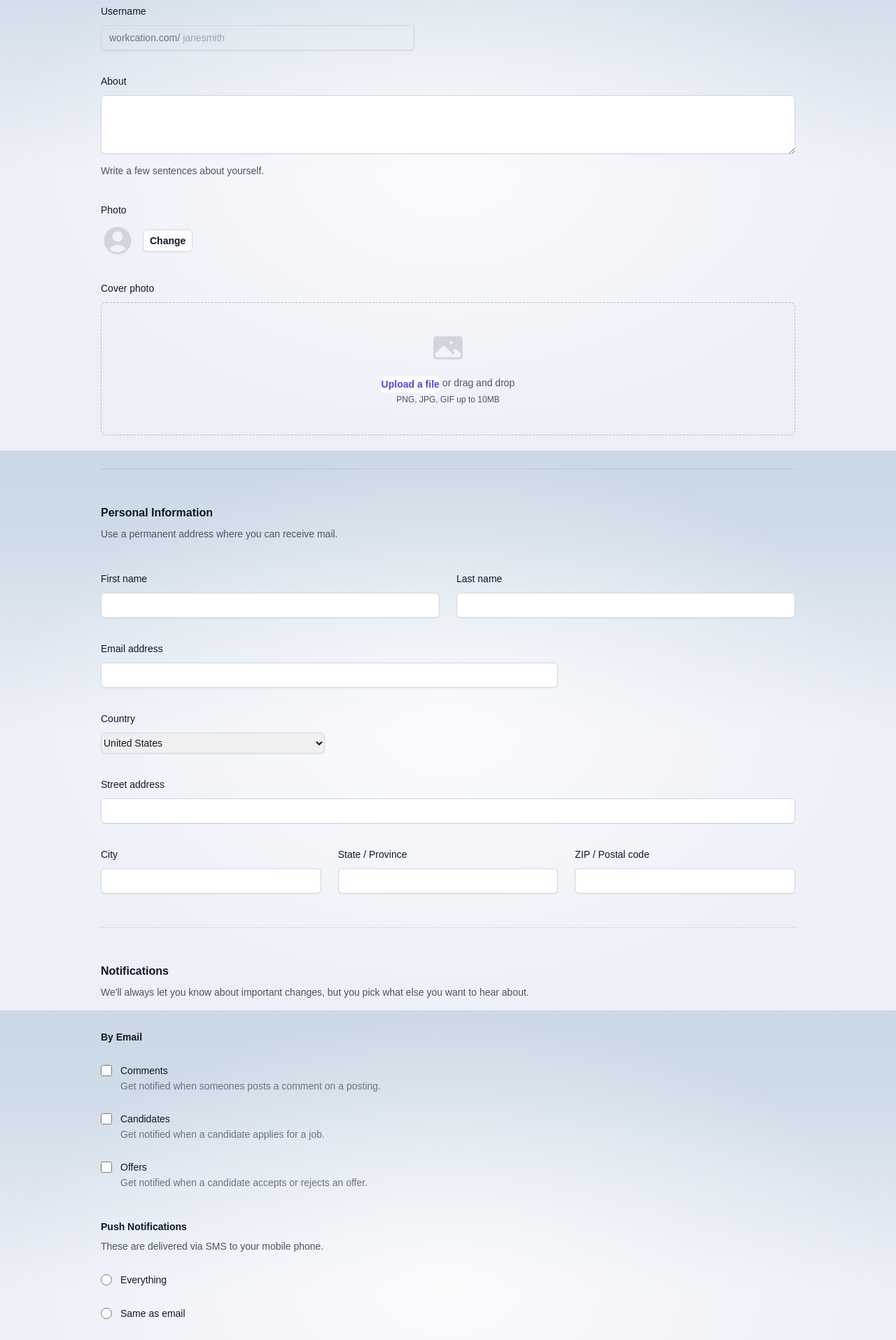
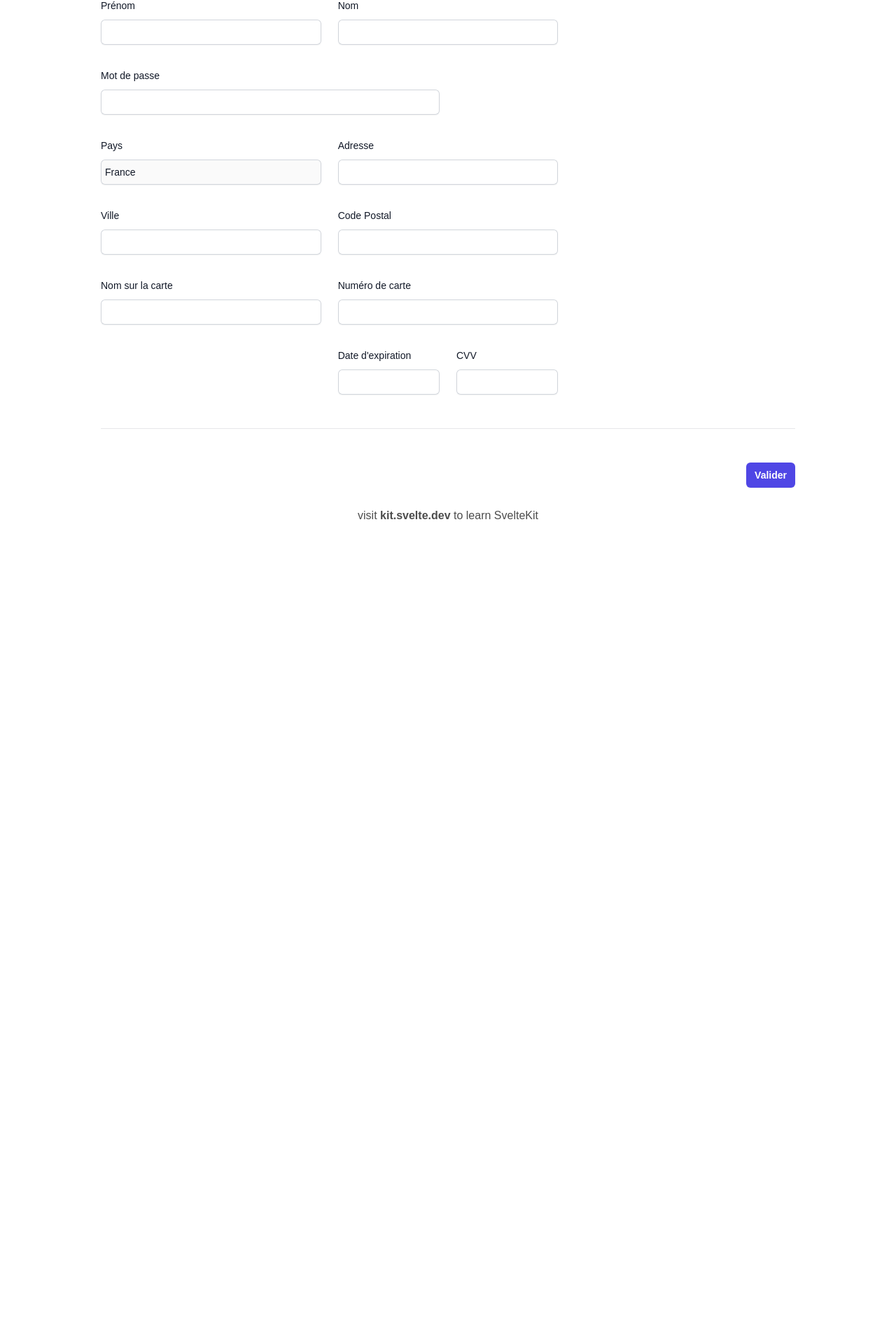
Before and after one commit to Leocoyere/securite-des-donnees, a SvelteKit app in the folder frontend/: page /signup in a window 1280 px wide. Shown: the part 156-2071 px from the top of the page at 70% size. After the commit the page ends 917 px from the top, so only its background shows below. Built offline with nearby package versions, Linux system fonts and the light colour scheme.

Commit message:
page signup

```diff
--- a/frontend/src/routes/Header.svelte
+++ b/frontend/src/routes/Header.svelte
@@ -21,6 +21,12 @@
 			</li>
 			<li aria-current={$page.url.pathname === '/about' ? 'page' : undefined}>
 				<a href="/about">About</a>
+			</li>
+			<li aria-current={$page.url.pathname === '/signup' ? 'page' : undefined}>
+				<a href="/signup">Signup</a>
+			</li>
+			<li aria-current={$page.url.pathname === '/login' ? 'page' : undefined}>
+				<a href="/login">Login</a>
 			</li>
 		</ul>
 		<svg viewBox="0 0 2 3" aria-hidden="true">
--- a/frontend/src/routes/signup/+page.svelte
+++ b/frontend/src/routes/signup/+page.svelte
@@ -1,187 +1,90 @@
-<form>
+<form class="mt-auto mb-0">
+<h1 class="mb-4 text-5xl font-extrabold text-gray-900">S'inscrire</h1>
+
   <div class="space-y-12">
     <div class="border-b border-gray-900/10 pb-12">
-      <h2 class="text-base font-semibold leading-7 text-gray-900">Profile</h2>
-      <p class="mt-1 text-sm leading-6 text-gray-600">This information will be displayed publicly so be careful what you share.</p>
-
       <div class="mt-10 grid grid-cols-1 gap-x-6 gap-y-8 sm:grid-cols-6">
-        <div class="sm:col-span-4">
-          <label for="username" class="block text-sm font-medium leading-6 text-gray-900">Username</label>
+	  <div class="sm:col-span-2">
+          <label for="first-name" class="block text-sm font-medium leading-6 text-gray-900">Prénom</label>
           <div class="mt-2">
-            <div class="flex rounded-md shadow-sm ring-1 ring-inset ring-gray-300 focus-within:ring-2 focus-within:ring-inset focus-within:ring-indigo-600 sm:max-w-md">
-              <span class="flex select-none items-center pl-3 text-gray-500 sm:text-sm">workcation.com/</span>
-              <input type="text" name="username" id="username" autocomplete="username" class="block flex-1 border-0 bg-transparent py-1.5 pl-1 text-gray-900 placeholder:text-gray-400 focus:ring-0 sm:text-sm sm:leading-6" placeholder="janesmith">
-            </div>
+            <input type="text" name="first-name" id="first-name" class="block w-full rounded-md border-0 py-1.5 px-1.5 text-gray-900 shadow-sm ring-1 ring-inset ring-gray-300 placeholder:text-gray-400 focus:ring-2 focus:ring-inset focus:ring-indigo-600 sm:text-sm sm:leading-6">
           </div>
         </div>
 
-        <div class="col-span-full">
-          <label for="about" class="block text-sm font-medium leading-6 text-gray-900">About</label>
+        <div class="sm:col-span-2">
+          <label for="last-name" class="block text-sm font-medium leading-6 text-gray-900">Nom</label>
           <div class="mt-2">
-            <textarea id="about" name="about" rows="3" class="block w-full rounded-md border-0 py-1.5 text-gray-900 shadow-sm ring-1 ring-inset ring-gray-300 placeholder:text-gray-400 focus:ring-2 focus:ring-inset focus:ring-indigo-600 sm:text-sm sm:leading-6"></textarea>
-          </div>
-          <p class="mt-3 text-sm leading-6 text-gray-600">Write a few sentences about yourself.</p>
-        </div>
-
-        <div class="col-span-full">
-          <label for="photo" class="block text-sm font-medium leading-6 text-gray-900">Photo</label>
-          <div class="mt-2 flex items-center gap-x-3">
-            <svg class="h-12 w-12 text-gray-300" viewBox="0 0 24 24" fill="currentColor" aria-hidden="true">
-              <path fill-rule="evenodd" d="M18.685 19.097A9.723 9.723 0 0021.75 12c0-5.385-4.365-9.75-9.75-9.75S2.25 6.615 2.25 12a9.723 9.723 0 003.065 7.097A9.716 9.716 0 0012 21.75a9.716 9.716 0 006.685-2.653zm-12.54-1.285A7.486 7.486 0 0112 15a7.486 7.486 0 015.855 2.812A8.224 8.224 0 0112 20.25a8.224 8.224 0 01-5.855-2.438zM15.75 9a3.75 3.75 0 11-7.5 0 3.75 3.75 0 017.5 0z" clip-rule="evenodd" />
-            </svg>
-            <button type="button" class="rounded-md bg-white px-2.5 py-1.5 text-sm font-semibold text-gray-900 shadow-sm ring-1 ring-inset ring-gray-300 hover:bg-gray-50">Change</button>
-          </div>
-        </div>
-
-        <div class="col-span-full">
-          <label for="cover-photo" class="block text-sm font-medium leading-6 text-gray-900">Cover photo</label>
-          <div class="mt-2 flex justify-center rounded-lg border border-dashed border-gray-900/25 px-6 py-10">
-            <div class="text-center">
-              <svg class="mx-auto h-12 w-12 text-gray-300" viewBox="0 0 24 24" fill="currentColor" aria-hidden="true">
-                <path fill-rule="evenodd" d="M1.5 6a2.25 2.25 0 012.25-2.25h16.5A2.25 2.25 0 0122.5 6v12a2.25 2.25 0 01-2.25 2.25H3.75A2.25 2.25 0 011.5 18V6zM3 16.06V18c0 .414.336.75.75.75h16.5A.75.75 0 0021 18v-1.94l-2.69-2.689a1.5 1.5 0 00-2.12 0l-.88.879.97.97a.75.75 0 11-1.06 1.06l-5.16-5.159a1.5 1.5 0 00-2.12 0L3 16.061zm10.125-7.81a1.125 1.125 0 112.25 0 1.125 1.125 0 01-2.25 0z" clip-rule="evenodd" />
-              </svg>
-              <div class="mt-4 flex text-sm leading-6 text-gray-600">
-                <label for="file-upload" class="relative cursor-pointer rounded-md bg-white font-semibold text-indigo-600 focus-within:outline-none focus-within:ring-2 focus-within:ring-indigo-600 focus-within:ring-offset-2 hover:text-indigo-500">
-                  <span>Upload a file</span>
-                  <input id="file-upload" name="file-upload" type="file" class="sr-only">
-                </label>
-                <p class="pl-1">or drag and drop</p>
-              </div>
-              <p class="text-xs leading-5 text-gray-600">PNG, JPG, GIF up to 10MB</p>
-            </div>
-          </div>
-        </div>
-      </div>
-    </div>
-
-    <div class="border-b border-gray-900/10 pb-12">
-      <h2 class="text-base font-semibold leading-7 text-gray-900">Personal Information</h2>
-      <p class="mt-1 text-sm leading-6 text-gray-600">Use a permanent address where you can receive mail.</p>
-
-      <div class="mt-10 grid grid-cols-1 gap-x-6 gap-y-8 sm:grid-cols-6">
-        <div class="sm:col-span-3">
-          <label for="first-name" class="block text-sm font-medium leading-6 text-gray-900">First name</label>
-          <div class="mt-2">
-            <input type="text" name="first-name" id="first-name" autocomplete="given-name" class="block w-full rounded-md border-0 py-1.5 text-gray-900 shadow-sm ring-1 ring-inset ring-gray-300 placeholder:text-gray-400 focus:ring-2 focus:ring-inset focus:ring-indigo-600 sm:text-sm sm:leading-6">
+            <input type="text" name="last-name" id="last-name" class="block w-full rounded-md border-0 py-1.5 px-1.5 text-gray-900 shadow-sm ring-1 ring-inset ring-gray-300 placeholder:text-gray-400 focus:ring-2 focus:ring-inset focus:ring-indigo-600 sm:text-sm sm:leading-6">
           </div>
         </div>
 
 		<div class="sm:col-span-3">
-          <label for="last-name" class="block text-sm font-medium leading-6 text-gray-900">Last name</label>
+          <label for="password" class="block text-sm font-medium leading-6 text-gray-900">Mot de passe</label>
           <div class="mt-2">
-            <input type="text" name="last-name" id="last-name" autocomplete="family-name" class="block w-full rounded-md border-0 py-1.5 text-gray-900 shadow-sm ring-1 ring-inset ring-gray-300 placeholder:text-gray-400 focus:ring-2 focus:ring-inset focus:ring-indigo-600 sm:text-sm sm:leading-6">
-          </div>
-        </div>
-
-        <div class="sm:col-span-4">
-          <label for="email" class="block text-sm font-medium leading-6 text-gray-900">Email address</label>
-          <div class="mt-2">
-            <input id="email" name="email" type="email" autocomplete="email" class="block w-full rounded-md border-0 py-1.5 text-gray-900 shadow-sm ring-1 ring-inset ring-gray-300 placeholder:text-gray-400 focus:ring-2 focus:ring-inset focus:ring-indigo-600 sm:text-sm sm:leading-6">
-          </div>
-        </div>
-
-        <div class="sm:col-span-3">
-          <label for="country" class="block text-sm font-medium leading-6 text-gray-900">Country</label>
-          <div class="mt-2">
-            <select id="country" name="country" autocomplete="country-name" class="block w-full rounded-md border-0 py-1.5 text-gray-900 shadow-sm ring-1 ring-inset ring-gray-300 focus:ring-2 focus:ring-inset focus:ring-indigo-600 sm:max-w-xs sm:text-sm sm:leading-6">
-              <option>United States</option>
-              <option>Canada</option>
-              <option>Mexico</option>
-            </select>
-          </div>
-        </div>
-
-        <div class="col-span-full">
-          <label for="street-address" class="block text-sm font-medium leading-6 text-gray-900">Street address</label>
-          <div class="mt-2">
-            <input type="text" name="street-address" id="street-address" autocomplete="street-address" class="block w-full rounded-md border-0 py-1.5 text-gray-900 shadow-sm ring-1 ring-inset ring-gray-300 placeholder:text-gray-400 focus:ring-2 focus:ring-inset focus:ring-indigo-600 sm:text-sm sm:leading-6">
+            <input type="password" name="password" id="password" class="block w-full rounded-md border-0 py-1.5 px-1.5 text-gray-900 shadow-sm ring-1 ring-inset ring-gray-300 placeholder:text-gray-400 focus:ring-2 focus:ring-inset focus:ring-indigo-600 sm:text-sm sm:leading-6">
           </div>
         </div>
 
         <div class="sm:col-span-2 sm:col-start-1">
-          <label for="city" class="block text-sm font-medium leading-6 text-gray-900">City</label>
+          <label for="country" class="block text-sm font-medium leading-6 text-gray-900">Pays</label>
           <div class="mt-2">
-            <input type="text" name="city" id="city" autocomplete="address-level2" class="block w-full rounded-md border-0 py-1.5 text-gray-900 shadow-sm ring-1 ring-inset ring-gray-300 placeholder:text-gray-400 focus:ring-2 focus:ring-inset focus:ring-indigo-600 sm:text-sm sm:leading-6">
+            <input type="text" disabled value="France" name="country" id="country" class="block w-full rounded-md border-0 py-1.5 px-1.5 text-gray-900 shadow-sm ring-1 ring-inset ring-gray-300 placeholder:text-gray-400 focus:ring-2 focus:ring-inset focus:ring-indigo-600 sm:text-sm sm:leading-6">
           </div>
         </div>
 
         <div class="sm:col-span-2">
-          <label for="region" class="block text-sm font-medium leading-6 text-gray-900">State / Province</label>
+          <label for="address" class="block text-sm font-medium leading-6 text-gray-900">Adresse</label>
           <div class="mt-2">
-            <input type="text" name="region" id="region" autocomplete="address-level1" class="block w-full rounded-md border-0 py-1.5 text-gray-900 shadow-sm ring-1 ring-inset ring-gray-300 placeholder:text-gray-400 focus:ring-2 focus:ring-inset focus:ring-indigo-600 sm:text-sm sm:leading-6">
+            <input type="text" name="address" id="address" class="block w-full rounded-md border-0 py-1.5 px-1.5 text-gray-900 shadow-sm ring-1 ring-inset ring-gray-300 placeholder:text-gray-400 focus:ring-2 focus:ring-inset focus:ring-indigo-600 sm:text-sm sm:leading-6">
+          </div>
+        </div>
+
+        <div class="sm:col-span-2 sm:col-start-1">
+          <label for="city" class="block text-sm font-medium leading-6 text-gray-900">Ville</label>
+          <div class="mt-2">
+            <input type="text" name="city" id="city" class="block w-full rounded-md border-0 py-1.5 px-1.5 text-gray-900 shadow-sm ring-1 ring-inset ring-gray-300 placeholder:text-gray-400 focus:ring-2 focus:ring-inset focus:ring-indigo-600 sm:text-sm sm:leading-6">
           </div>
         </div>
 
         <div class="sm:col-span-2">
-          <label for="postal-code" class="block text-sm font-medium leading-6 text-gray-900">ZIP / Postal code</label>
+          <label for="zip-code" class="block text-sm font-medium leading-6 text-gray-900">Code Postal</label>
           <div class="mt-2">
-            <input type="text" name="postal-code" id="postal-code" autocomplete="postal-code" class="block w-full rounded-md border-0 py-1.5 text-gray-900 shadow-sm ring-1 ring-inset ring-gray-300 placeholder:text-gray-400 focus:ring-2 focus:ring-inset focus:ring-indigo-600 sm:text-sm sm:leading-6">
-          </div>
-        </div>
+            <input type="number" name="zip-code" id="zip-code" class="block w-full rounded-md border-0 py-1.5 px-1.5 text-gray-900 shadow-sm ring-1 ring-inset ring-gray-300 placeholder:text-gray-400 focus:ring-2 focus:ring-inset focus:ring-indigo-600 sm:text-sm sm:leading-6">
           </div>
         </div>
 
-    <div class="border-b border-gray-900/10 pb-12">
-      <h2 class="text-base font-semibold leading-7 text-gray-900">Notifications</h2>
-      <p class="mt-1 text-sm leading-6 text-gray-600">We'll always let you know about important changes, but you pick what else you want to hear about.</p>
-
-      <div class="mt-10 space-y-10">
-        <fieldset>
-          <legend class="text-sm font-semibold leading-6 text-gray-900">By Email</legend>
-          <div class="mt-6 space-y-6">
-            <div class="relative flex gap-x-3">
-              <div class="flex h-6 items-center">
-                <input id="comments" name="comments" type="checkbox" class="h-4 w-4 rounded border-gray-300 text-indigo-600 focus:ring-indigo-600">
-              </div>
-              <div class="text-sm leading-6">
-                <label for="comments" class="font-medium text-gray-900">Comments</label>
-                <p class="text-gray-500">Get notified when someones posts a comment on a posting.</p>
+		<div class="sm:col-start-1 sm:col-span-2">
+          <label for="card-name" class="block text-sm font-medium leading-6 text-gray-900">Nom sur la carte</label>
+          <div class="mt-2">
+            <input type="text" name="card-name" id="card-name" class="block w-full rounded-md border-0 py-1.5 px-1.5 text-gray-900 shadow-sm ring-1 ring-inset ring-gray-300 placeholder:text-gray-400 focus:ring-2 focus:ring-inset focus:ring-indigo-600 sm:text-sm sm:leading-6">
           </div>
         </div>
-            <div class="relative flex gap-x-3">
-              <div class="flex h-6 items-center">
-                <input id="candidates" name="candidates" type="checkbox" class="h-4 w-4 rounded border-gray-300 text-indigo-600 focus:ring-indigo-600">
-              </div>
-              <div class="text-sm leading-6">
-                <label for="candidates" class="font-medium text-gray-900">Candidates</label>
-                <p class="text-gray-500">Get notified when a candidate applies for a job.</p>
+
+        <div class="sm:col-span-2">
+          <label for="card-number" class="block text-sm font-medium leading-6 text-gray-900">Numéro de carte</label>
+          <div class="mt-2">
+            <input type="text" name="card-number" id="card-number" class="block w-full rounded-md border-0 py-1.5 px-1.5 text-gray-900 shadow-sm ring-1 ring-inset ring-gray-300 placeholder:text-gray-400 focus:ring-2 focus:ring-inset focus:ring-indigo-600 sm:text-sm sm:leading-6">
           </div>
         </div>
-            <div class="relative flex gap-x-3">
-              <div class="flex h-6 items-center">
-                <input id="offers" name="offers" type="checkbox" class="h-4 w-4 rounded border-gray-300 text-indigo-600 focus:ring-indigo-600">
-              </div>
-              <div class="text-sm leading-6">
-                <label for="offers" class="font-medium text-gray-900">Offers</label>
-                <p class="text-gray-500">Get notified when a candidate accepts or rejects an offer.</p>
+
+		<div class="sm:col-start-3 sm:col-span-1">
+          <label for="card-expiration" class="block text-sm font-medium leading-6 text-gray-900">Date d'expiration</label>
+          <div class="mt-2">
+            <input type="text" name="card-expiration" id="card-expiration" class="block w-full rounded-md border-0 py-1.5 px-1.5 text-gray-900 shadow-sm ring-1 ring-inset ring-gray-300 placeholder:text-gray-400 focus:ring-2 focus:ring-inset focus:ring-indigo-600 sm:text-sm sm:leading-6">
           </div>
         </div>
-          </div>
-        </fieldset>
-        <fieldset>
-          <legend class="text-sm font-semibold leading-6 text-gray-900">Push Notifications</legend>
-          <p class="mt-1 text-sm leading-6 text-gray-600">These are delivered via SMS to your mobile phone.</p>
-          <div class="mt-6 space-y-6">
-            <div class="flex items-center gap-x-3">
-              <input id="push-everything" name="push-notifications" type="radio" class="h-4 w-4 border-gray-300 text-indigo-600 focus:ring-indigo-600">
-              <label for="push-everything" class="block text-sm font-medium leading-6 text-gray-900">Everything</label>
-            </div>
-            <div class="flex items-center gap-x-3">
-              <input id="push-email" name="push-notifications" type="radio" class="h-4 w-4 border-gray-300 text-indigo-600 focus:ring-indigo-600">
-              <label for="push-email" class="block text-sm font-medium leading-6 text-gray-900">Same as email</label>
-            </div>
-            <div class="flex items-center gap-x-3">
-              <input id="push-nothing" name="push-notifications" type="radio" class="h-4 w-4 border-gray-300 text-indigo-600 focus:ring-indigo-600">
-              <label for="push-nothing" class="block text-sm font-medium leading-6 text-gray-900">No push notifications</label>
+
+        <div class="sm:col-span-1">
+          <label for="card-cvv" class="block text-sm font-medium leading-6 text-gray-900">CVV</label>
+          <div class="mt-2">
+            <input type="number" name="card-cvv" id="card-cvv" class="block w-full rounded-md border-0 py-1.5 px-1.5 text-gray-900 shadow-sm ring-1 ring-inset ring-gray-300 placeholder:text-gray-400 focus:ring-2 focus:ring-inset focus:ring-indigo-600 sm:text-sm sm:leading-6">
           </div>
         </div>
-        </fieldset>
-      </div>
+
   </div>
 		</div>
 
   <div class="mt-6 flex items-center justify-end gap-x-6">
-    <button type="button" class="text-sm font-semibold leading-6 text-gray-900">Cancel</button>
-    <button type="submit" class="rounded-md bg-indigo-600 px-3 py-2 text-sm font-semibold text-white shadow-sm hover:bg-indigo-500 focus-visible:outline focus-visible:outline-2 focus-visible:outline-offset-2 focus-visible:outline-indigo-600">Save</button>
+    <button type="submit" class="rounded-md bg-indigo-600 px-3 py-2 text-sm font-semibold text-white shadow-sm hover:bg-indigo-500 focus-visible:outline focus-visible:outline-2 focus-visible:outline-offset-2 focus-visible:outline-indigo-600">Valider</button>
 </div>
 </form>
--- a/frontend/src/routes/styles.css
+++ b/frontend/src/routes/styles.css
@@ -7,7 +7,7 @@
 	--color-bg-0: rgb(202, 216, 228);
 	--color-bg-1: hsl(209, 36%, 86%);
 	--color-bg-2: hsl(224, 44%, 95%);
-	--color-theme-1: #ff3e00;
+	--color-theme-1: rgb(79 70 229);
 	--color-theme-2: #4075a6;
 	--color-text: rgba(0, 0, 0, 0.7);
 	--column-width: 42rem;
@@ -19,15 +19,6 @@
 body {
 	min-height: 100vh;
 	margin: 0;
-	background-attachment: fixed;
-	background-color: var(--color-bg-1);
-	background-size: 100vw 100vh;
-	background-image: radial-gradient(
-			50% 50% at 50% 50%,
-			rgba(255, 255, 255, 0.75) 0%,
-			rgba(255, 255, 255, 0) 100%
-		),
-		linear-gradient(180deg, var(--color-bg-0) 0%, var(--color-bg-1) 15%, var(--color-bg-2) 50%);
 }
 
 h1,
@@ -51,7 +42,6 @@ a:hover {
 
 h1 {
 	font-size: 2rem;
-	text-align: center;
 }
 
 h2 {
```
Lines whose indentation alone changed are shown as unchanged.
